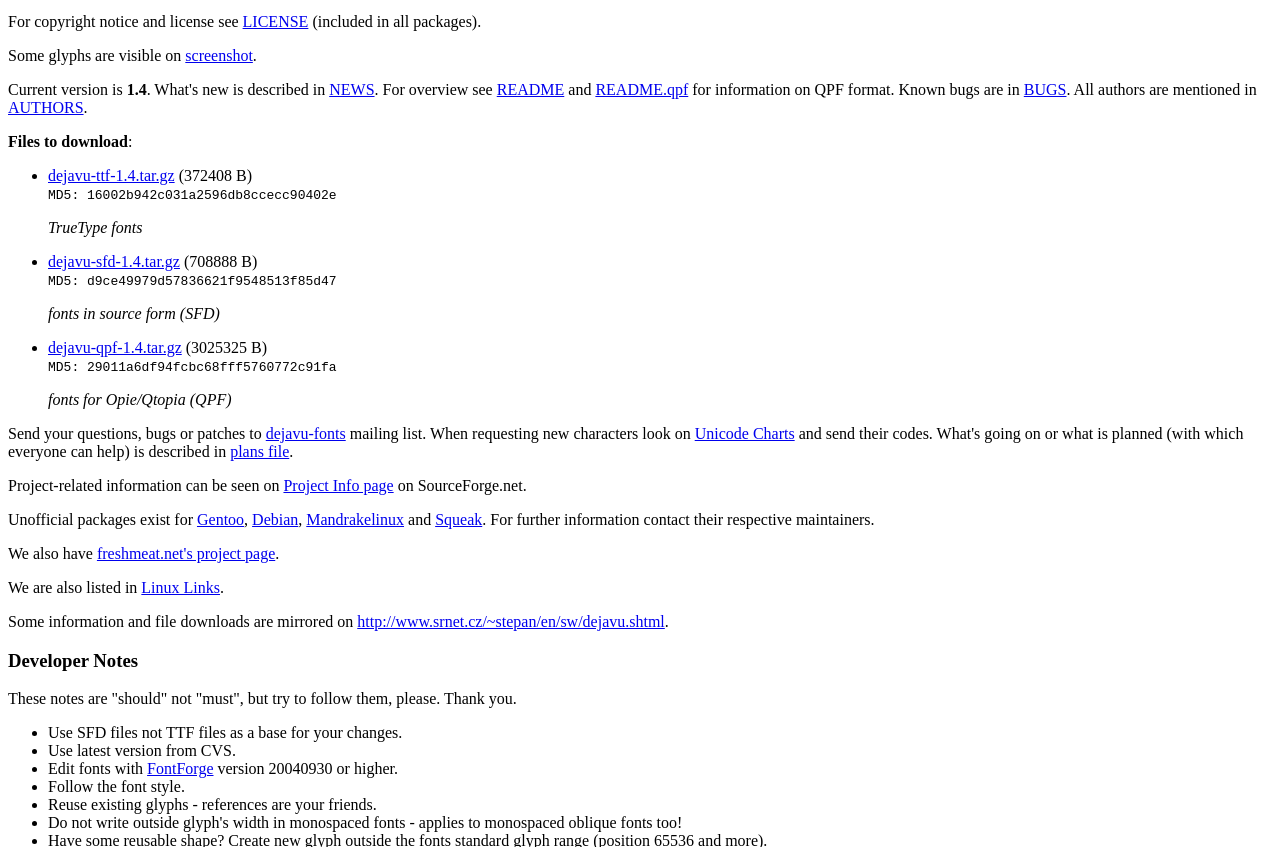
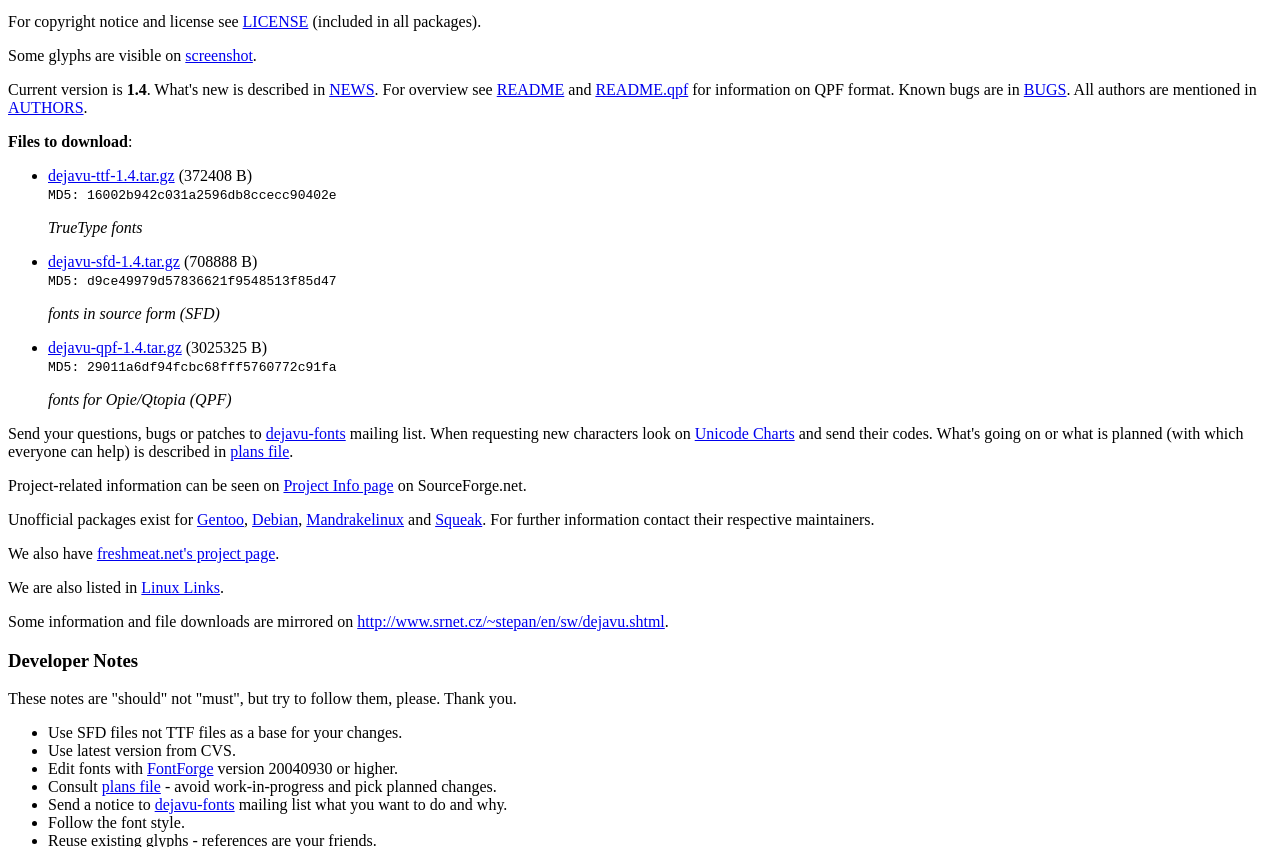
Before and after one commit to dejavu-fonts/dejavu-fonts, a plain HTML site: page dejavu-web/index.html in a window 1280 px wide. Shown: the part 104-951 px from the top of the page. Drawn offline with Linux system fonts and the light colour scheme.

Commit message:
more developer notes

```diff
--- a/dejavu-web/index.html
+++ b/dejavu-web/index.html
@@ -105,6 +105,11 @@
       <li>Use SFD files not TTF files as a base for your changes.</li>
       <li>Use latest version from CVS.</li>
       <li>Edit fonts with <a href="http://fontforge.sf.net">FontForge</a> version 20040930 or higher.</li>
+      <li>Consult <a href="plans.txt">plans file</a> - avoid work-in-progress
+          and pick planned changes.</li>
+      <li>Send a notice to
+          <a href="http://lists.sourceforge.net/mailman/listinfo/dejavu-fonts">dejavu-fonts</a>
+          mailing list what you want to do and why.</li>
       <li>Follow the font style.</li>
       <li>Reuse existing glyphs - references are your friends.</li>
       <li>Do not write outside glyph's width in monospaced fonts - applies to monospaced oblique fonts too!</li>
```
